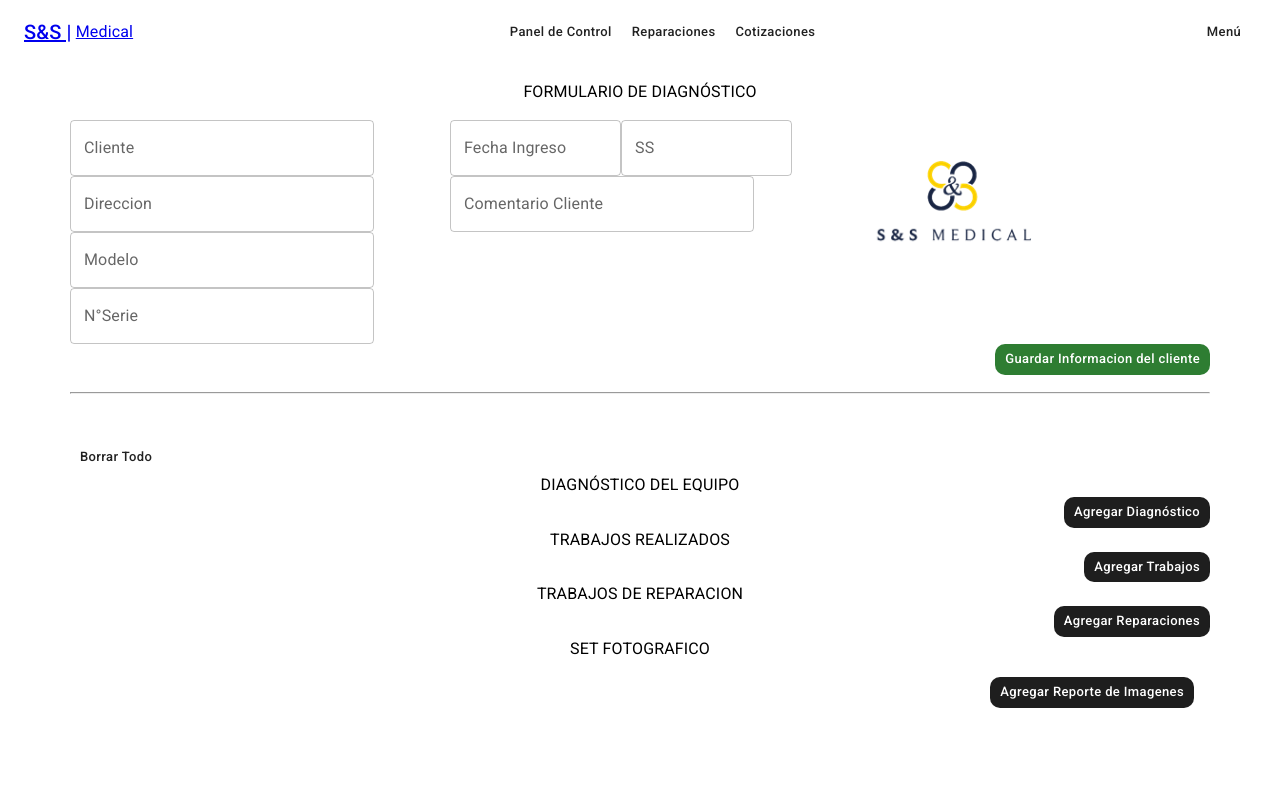
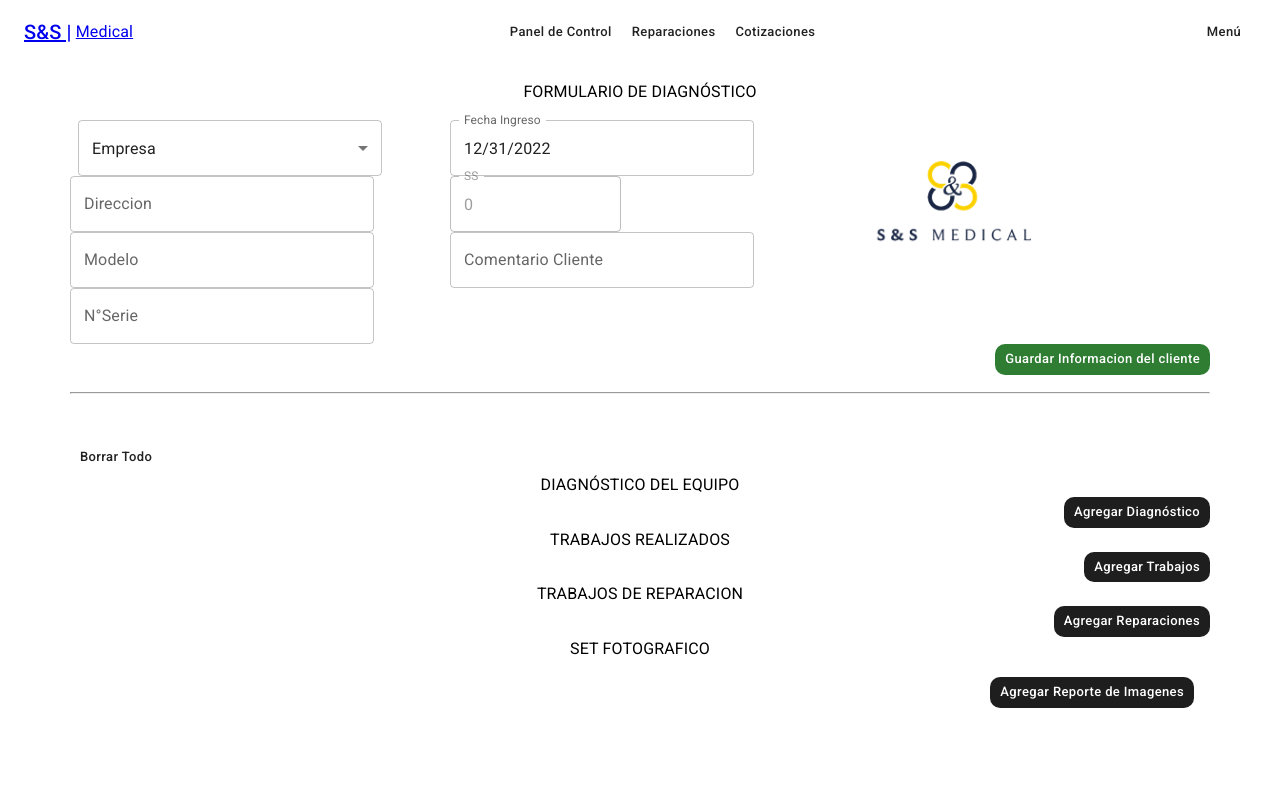
Before and after one commit to ebros12/-ssmedical, a Next.js app: page /reparaciones/Informe in a window 1280 px wide. Shown: the top 790 px of the page. Built offline with nearby package versions, Linux system fonts and the light colour scheme.

Commit message:
actulizacion 2.1 | Fix Empresas

```diff
--- a/components/reparaciones/Cabezera.tsx
+++ b/components/reparaciones/Cabezera.tsx
@@ -1,26 +1,42 @@
-import { Grid, Typography, TextField, CardMedia, Button } from '@mui/material'
+import { Grid, Typography, TextField, CardMedia, Button, Select, MenuItem, InputLabel } from '@mui/material'
+import { DatePicker, LocalizationProvider } from '@mui/x-date-pickers';
+import { AdapterDayjs } from '@mui/x-date-pickers/AdapterDayjs';
 import { useEffect, useState } from 'react'
 import { Controller, useForm } from 'react-hook-form'
 
 export const Cabezera = () => {
 
     const [infoCabezera, setInfoCabezera] = useState<any[]>([]);
+    const [infoEmpresas, setInfoEmpresas] = useState<any[]>([]);
+    const [ssListado, setssListado] = useState<any[]>([]);
+    const [direccionEmpresa, setDireccionEmpresa] = useState('');
     const { reset, control } = useForm();
 
     useEffect(() => {
         let infoCabezera = localStorage.getItem('InfoCabezera') ;
+        let infoEmpresas = localStorage.getItem('InfoEmpresas') ;
+        let ssListado = localStorage.getItem('ssListado') ;
+
         if(infoCabezera !== null){
             setInfoCabezera(JSON.parse(infoCabezera));
+        }
+        if(infoEmpresas !== null){
+            setInfoEmpresas(JSON.parse(infoEmpresas));
+        }
+        if(ssListado !== null){
+            setssListado(JSON.parse(ssListado));
 
         }
 
       }, []);
+
       const guardarCabezaera = () => {
-        const Cliente = document.querySelector("input[name='Cliente']") as HTMLInputElement | {value:''}
+
+        const Cliente = document.querySelector("input[name='Empresa']") as HTMLInputElement | {value:''}
         const Direccion = document.querySelector("input[name='Direccion']") as HTMLInputElement | {value:''}
         const Modelo = document.querySelector("input[name='Modelo']") as HTMLInputElement | {value:''}
         const nSerie = document.querySelector("input[name='N°Serie']") as HTMLInputElement | {value:''}
-        const fIngreso = document.querySelector("input[name='Fecha Ingreso']") as HTMLInputElement | {value:''}
+        const fIngreso = document.querySelector("input[name='fechaIngreso']") as HTMLInputElement | {value:''}
         const SS = document.querySelector("input[name='SS']") as HTMLInputElement | {value:''}
         const cCliente = document.querySelector("input[name='Comentario Cliente']") as HTMLInputElement | {value:''}
         if(Cliente.value != '' || Modelo.value != ''){
@@ -35,8 +51,21 @@ export const Cabezera = () => {
             }
             infoCabezera.push(auxCabezera);
             localStorage.setItem('InfoCabezera', JSON.stringify(infoCabezera));
+            ssListado.push(infoCabezera)
+            setssListado(ssListado)
+            localStorage.setItem('ssListado', JSON.stringify(ssListado));
             setInfoCabezera(infoCabezera)
         }
+      }
+      const [empresaValue, setEmpresaValue] = useState('0')
+      const eleccionEmpresa = (valor:any) =>{
+        const Direccion = document.querySelector("input[name='Direccion']") as HTMLInputElement | {value:''}
+        setEmpresaValue(valor.target.value)
+        const objetoEmpresa = infoEmpresas.find(buscar => buscar.id == valor.target.value)
+
+        console.log("objeto",objetoEmpresa.direccion)
+        setDireccionEmpresa(objetoEmpresa.direccion)
+
       }
 
   return (
@@ -49,17 +78,31 @@ export const Cabezera = () => {
         <Grid item xs={12} md={4}>
 
         <Controller
-            name={"Cliente"}
+            name={"Empresa"}
             control={control}
             render={({ field: { onChange, value } }) => (
-                <TextField name="Cliente" className='m2r' onChange={onChange} value={value} label={"Cliente"} />
+                    <Select
+                        name="Empresa"
+                        value={empresaValue}
+                        labelId="Empresa"
+                        onChange={eleccionEmpresa}
+                        sx={{ width:'80%',marginLeft:'8px' }}
+                    >
+                    <MenuItem value='0'>Empresa</MenuItem>
+                        {
+                            infoEmpresas.map(item => (
+                                <MenuItem key={item.id} value={item.id}>{item.empresa}</MenuItem>
+
+                            ))
+                        }
+                    </Select>
             )}
         />
         <Controller
             name={"Direccion"}
             control={control}
             render={({ field: { onChange, value } }) => (
-                <TextField name="Direccion" className='m2r' onChange={onChange} value={value} label={"Direccion"} />
+                <TextField name="Direccion" className='m2r' onChange={onChange} value={direccionEmpresa} label={"Direccion"} />
             )}
         />
         <Controller
@@ -80,17 +123,26 @@ export const Cabezera = () => {
     </Grid>
     <Grid item xs={12} md={4}>
         <Controller
-            name={"Fecha Ingreso"}
-            control={control}
-            render={({ field: { onChange, value } }) => (
-                <TextField name="Fecha Ingreso" className='m1r' onChange={onChange} value={value} label={"Fecha Ingreso"} />
-            )}
-        />
+                    name={"Fecha Ingreso"}
+                    control={control}
+                    render={({ field: { onChange, value } }) => (
+                      <LocalizationProvider dateAdapter={AdapterDayjs}>
+                      <DatePicker
+                          className='m2r'
+                          label="Fecha Ingreso"
+                          value={value}
+                          onChange={onChange}
+
+                          renderInput={(params) => <TextField name="fechaIngreso" id="fechaIngreso" className='m2r' {...params} />}
+                      />
+                      </LocalizationProvider>
+                    )}
+                  />
         <Controller
             name={"SS"}
             control={control}
             render={({ field: { onChange, value } }) => (
-                <TextField name="SS" className='m1r' onChange={onChange} value={value} label={"SS"} />
+                <TextField disabled name="SS" className='m1r' value={ssListado.length} label={"SS"} />
             )}
         />
         <Controller
--- a/components/reparaciones/InformeTecnico.tsx
+++ b/components/reparaciones/InformeTecnico.tsx
@@ -90,7 +90,7 @@ export const InformeTecnico = () => {
                                     name={itemData.name}
                                     control={control}
                                     render={({ field: { onChange, value } }) => (
-                                        <Box display={'flex'} padding={'2rem 0rem;'} key={`${itemData.name}111`}>
+                                        <Box display={'flex'}  key={`${itemData.name}111`}>
                                             {
                                                 itemData.detalles.map(detalle => (
                                                     <Box  key={detalle}>
```
Also changed, not shown: database/empresas.ts (added, +25 -0 lines), package.json (+4 -3 lines), pages/reparaciones/Factura.tsx (+28 -8 lines), 1 other file (tests, documents, lock files or other folders).
